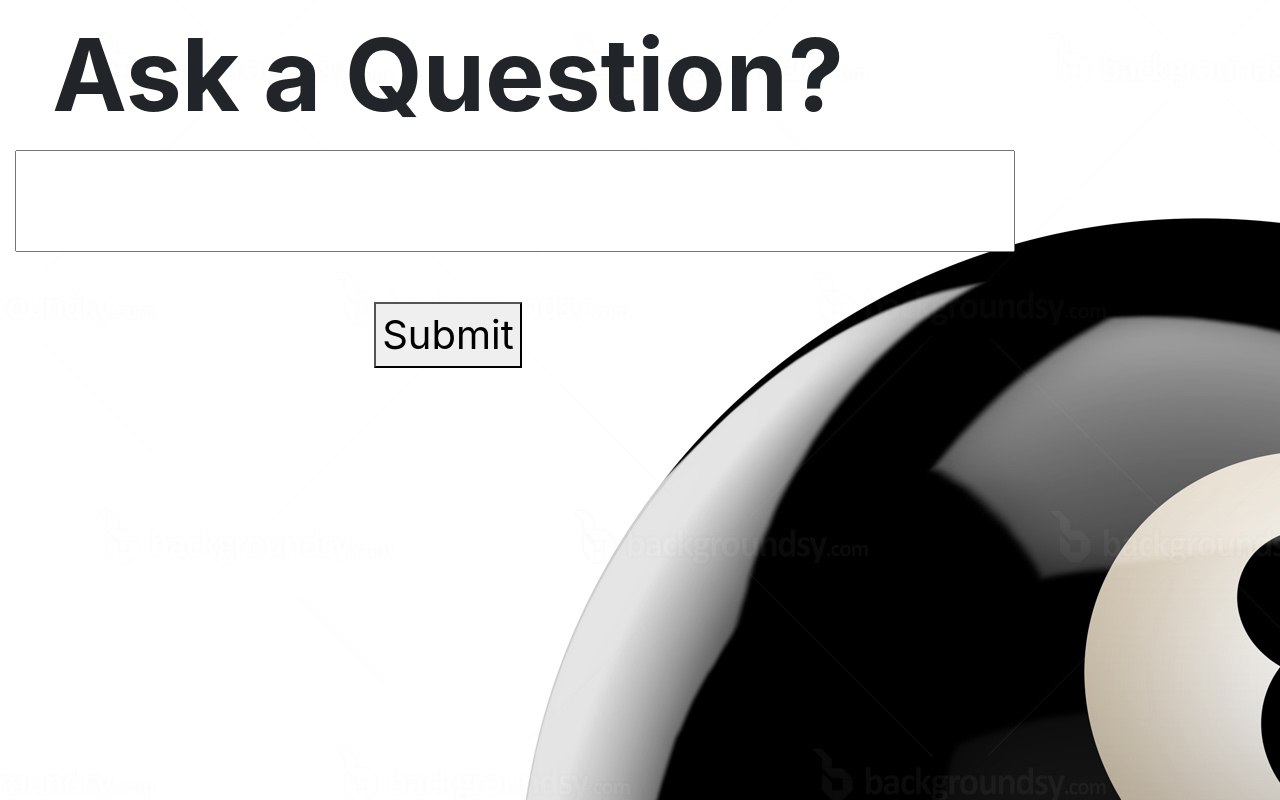
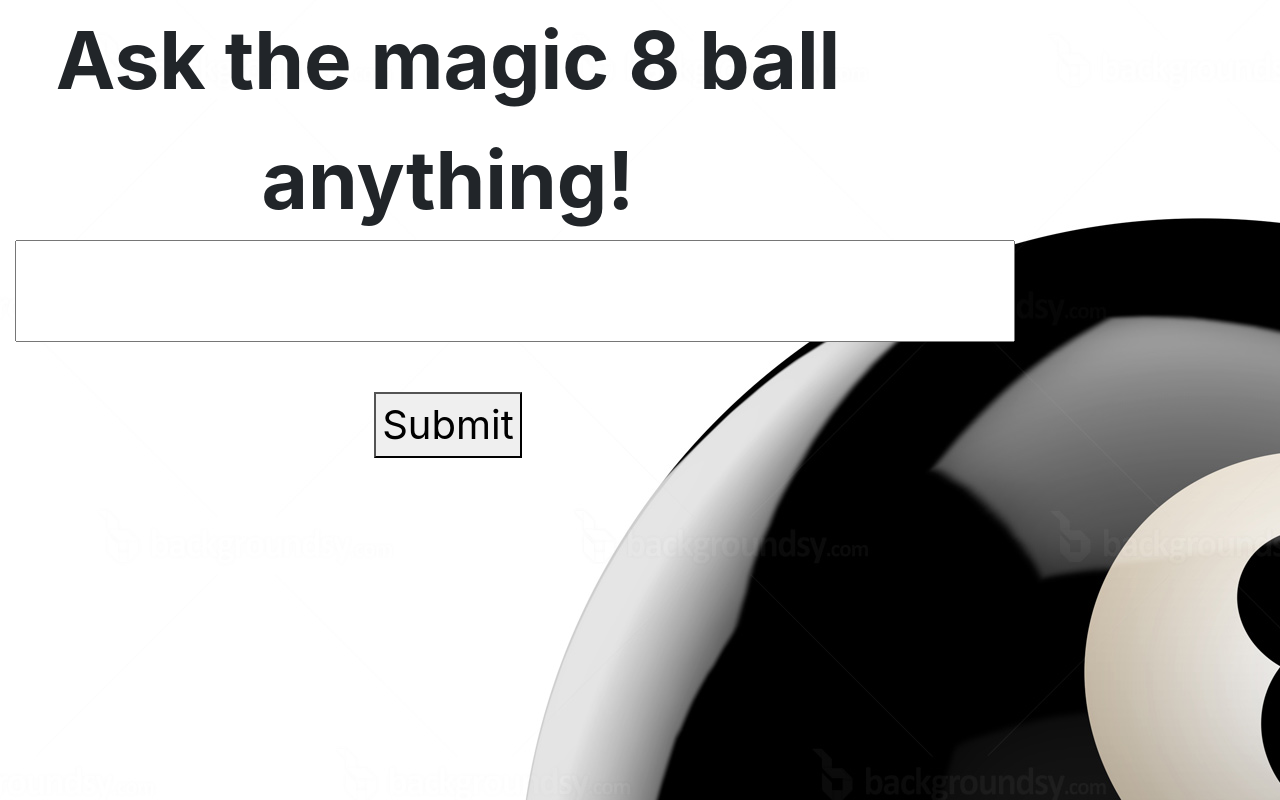
Before and after one commit to ashwinawake/magic8ball, a plain HTML site: page magic8ball/index.html in a window 1280 px wide. Drawn offline with nearby package versions, Linux system fonts and the light colour scheme.

Commit message:
Changed app text

```diff
--- a/magic8ball/index.html
+++ b/magic8ball/index.html
@@ -10,7 +10,7 @@
 <body background="eightball.jpg" id="background-image">
 <div class="container">
     <div class="question">
-        Ask a Question?
+        Ask the magic 8 ball anything!
 </div>
     <form class=form1>
         <input id="input" type="text">
--- a/magic8ball/style.css
+++ b/magic8ball/style.css
@@ -9,7 +9,7 @@ body{
 
 .question{
     text-align: center;
-    font-size: 100px;
+    font-size: 80px;
     font-weight: bold;
 
 }
@@ -17,6 +17,7 @@ body{
 form{
      text-align: center;
      font-size: 400%;
+     border-width: 1px;
 }
 
 .button1{
```
